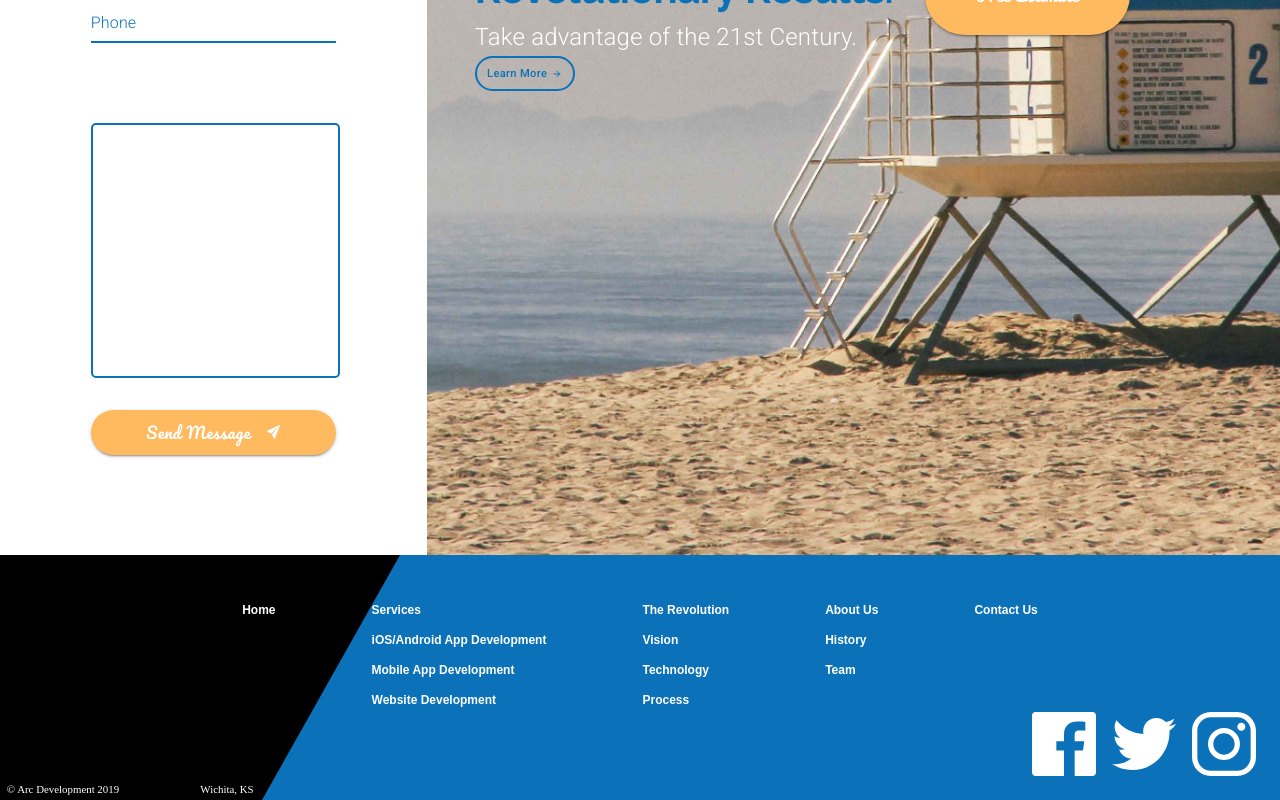
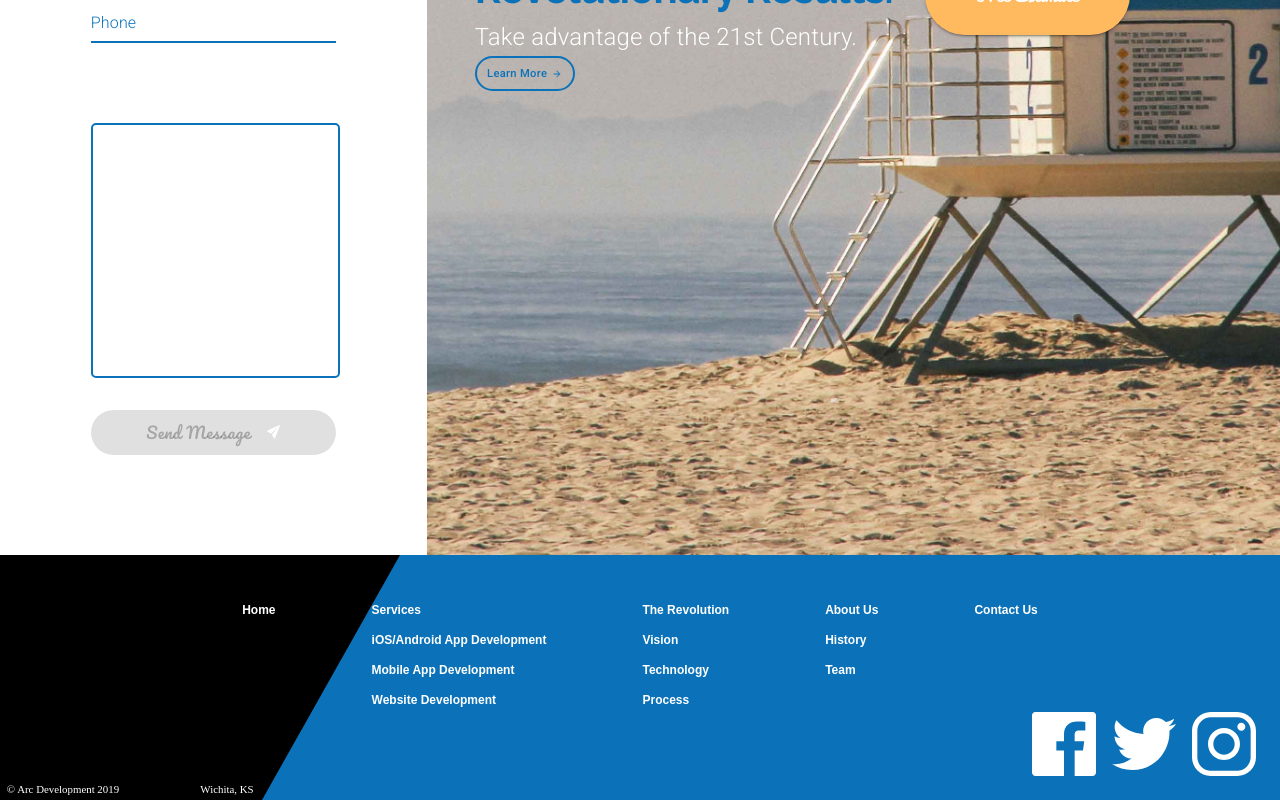
Before and after one commit to jeromeski/aceevolution, a React (Create React App) app: page /contact in a window 1280 px wide. Shown: the part 517-1317 px from the top of the page. Built offline with nearby package versions, Linux system fonts and the light colour scheme.

Commit message:
Axios overview & setup

```diff
--- a/package.json
+++ b/package.json
@@ -9,6 +9,7 @@
     "@testing-library/jest-dom": "^4.2.4",
     "@testing-library/react": "^9.5.0",
     "@testing-library/user-event": "^7.2.1",
+    "axios": "^0.19.2",
     "react": "^16.13.1",
     "react-dom": "^16.13.1",
     "react-lottie": "^1.2.3",
--- a/src/components/Contact.js
+++ b/src/components/Contact.js
@@ -1,5 +1,6 @@
 import React, { useState } from 'react';
 import { Link } from 'react-router-dom';
+import axios from 'axios';
 import { makeStyles, useTheme } from '@material-ui/core/styles';
 import {
   Grid,
@@ -126,6 +127,13 @@ const Contact = props => {
     }
   };
 
+  const onConfirm = () => {
+    axios
+      .get('https://us-central1-material-ui-course-2a169.cloudfunctions.net/sendMail')
+      .then(res => console.log(res))
+      .catch(err => console.log(err))
+  }
+
   return (
     <Grid container direction='row'>
       <Grid
@@ -249,14 +257,14 @@ const Contact = props => {
                 <Button
                   variant='contained'
                   className={classes.sendButton}
-                  // disabled={
-                  //   name.length === 0 ||
-                  //   message.length === 0 ||
-                  //   phoneHelper.length !== 0 ||
-                  //   emailHelper.length !== 0 ||
-                  //   email.length === 0 ||
-                  //   phone.length === 0
-                  // }
+                  disabled={
+                    name.length === 0 ||
+                    message.length === 0 ||
+                    phoneHelper.length !== 0 ||
+                    emailHelper.length !== 0 ||
+                    email.length === 0 ||
+                    phone.length === 0
+                  }
                   onClick={() => setOpen(true)}>
                   Send Message
                   <img
@@ -367,15 +375,15 @@ const Contact = props => {
               <Button
                 variant='contained'
                 className={classes.sendButton}
-                // disabled={
-                //   name.length === 0 ||
-                //   message.length === 0 ||
-                //   phoneHelper.length !== 0 ||
-                //   emailHelper.length !== 0 ||
-                //   email.length === 0 ||
-                //   phone.length === 0
-                // }
-                onClick={() => setOpen(true)}>
+                disabled={
+                  name.length === 0 ||
+                  message.length === 0 ||
+                  phoneHelper.length !== 0 ||
+                  emailHelper.length !== 0 ||
+                  email.length === 0 ||
+                  phone.length === 0
+                }
+                onClick={onConfirm}>
                 Send Message
                 <img
                   src={airplane}
```
Also changed, not shown: 1 other file (tests, documents, lock files or other folders).
